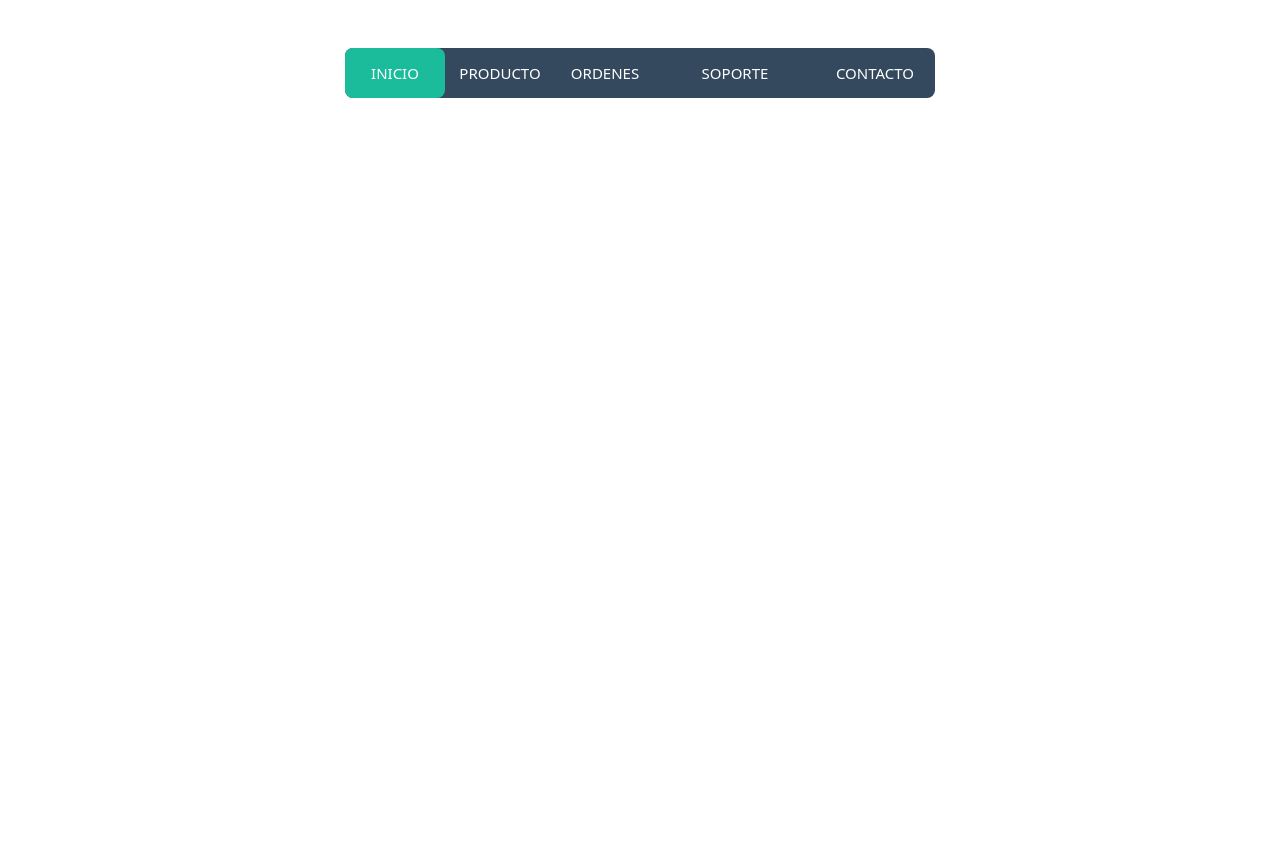
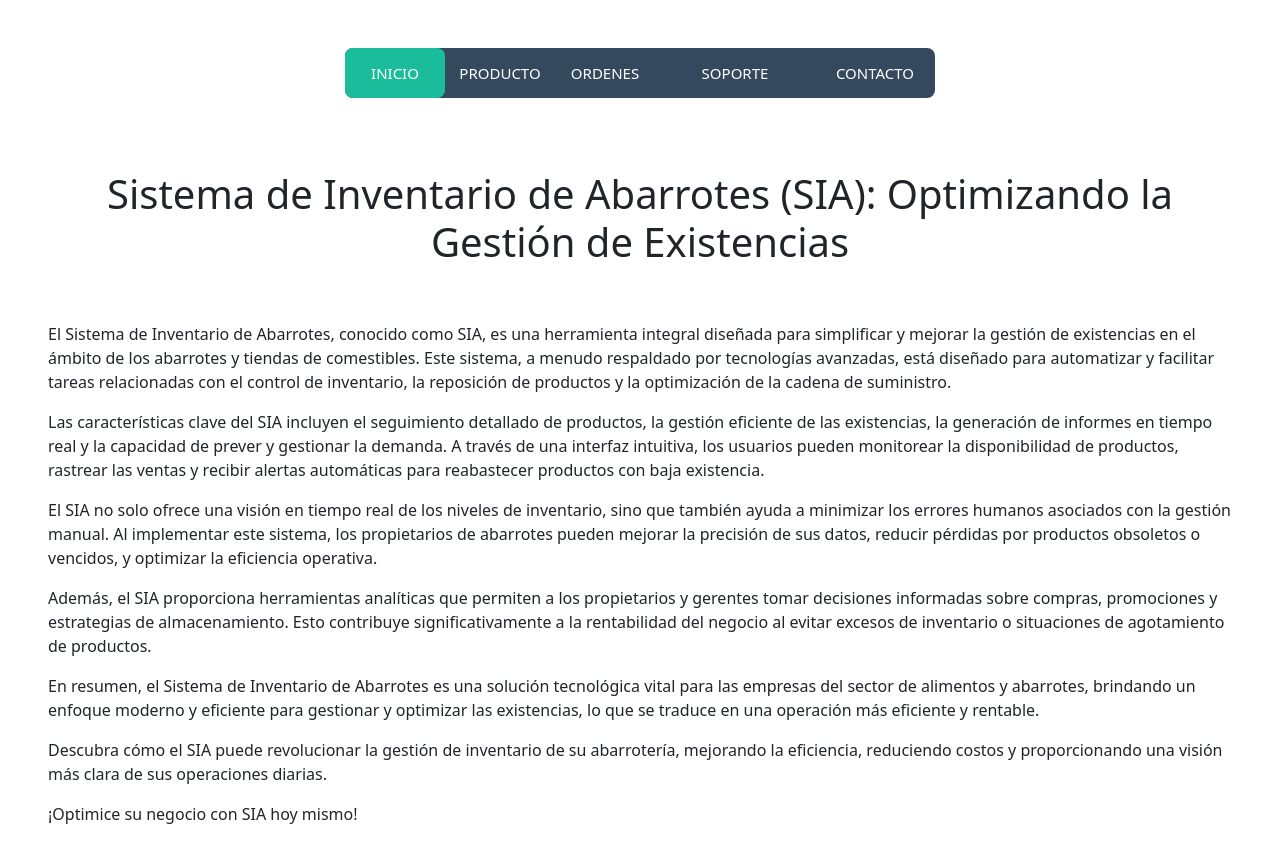
Before and after one commit to jessicatec93/adc_front, an Angular app: page /home in a window 1280 px wide. Before the commit this address led to /. Shown: the top 862 px of the page. Before the commit the page ends 800 px from the top, so only its background shows below. Built offline with nearby package versions, Linux system fonts and the light colour scheme.

Commit message:
Home page

```diff
--- a/src/app/app-routing.module.ts
+++ b/src/app/app-routing.module.ts
@@ -3,11 +3,13 @@ import { RouterModule, Routes } from '@angular/router';
 import { ProductListComponent } from './product/product-list/product-list.component';
 import { OrderListComponent } from './order/order-list/order-list.component';
 import { HttpClientModule } from '@angular/common/http';
+import { HomeComponent } from './home/home.component';
 
 const routes: Routes = [
-  { path: '', redirectTo: 'product-list', pathMatch: 'full' },
+  { path: '', redirectTo: 'home', pathMatch: 'full' },
   { path: 'product-list', component: ProductListComponent },
   { path: 'order-list', component: OrderListComponent },
+  { path: 'home', component: HomeComponent },
 ];
 
 @NgModule({
--- a/src/app/app.module.ts
+++ b/src/app/app.module.ts
@@ -7,6 +7,7 @@ import { AppComponent } from './app.component';
 import { OrderListComponent } from './order/order-list/order-list.component';
 import { ProductListComponent } from './product/product-list/product-list.component';
 import { HeaderComponent } from './header/header.component';
+import { HomeComponent } from './home/home.component';
 
 @NgModule({
   declarations: [
@@ -15,7 +16,8 @@ import { HeaderComponent } from './header/header.component';
     OrderListComponent,
     OrderListComponent,
     ProductListComponent,
-    HeaderComponent
+    HeaderComponent,
+    HomeComponent
   ],
   imports: [
     BrowserModule,
--- /dev/null
+++ b/src/app/home/home.component.html
@@ -0,0 +1,33 @@
+<br><br><br>
+<h1 class="text-center">Sistema de Inventario de Abarrotes (SIA): Optimizando la Gestión de Existencias</h1>
+<br><br>
+
+<div>
+  <p>
+    El Sistema de Inventario de Abarrotes, conocido como SIA, es una herramienta integral diseñada para simplificar y mejorar la gestión de existencias en el ámbito de los abarrotes y tiendas de comestibles. Este sistema, a menudo respaldado por tecnologías avanzadas, está diseñado para automatizar y facilitar tareas relacionadas con el control de inventario, la reposición de productos y la optimización de la cadena de suministro.
+  </p>
+
+  <p>
+    Las características clave del SIA incluyen el seguimiento detallado de productos, la gestión eficiente de las existencias, la generación de informes en tiempo real y la capacidad de prever y gestionar la demanda. A través de una interfaz intuitiva, los usuarios pueden monitorear la disponibilidad de productos, rastrear las ventas y recibir alertas automáticas para reabastecer productos con baja existencia.
+  </p>
+
+  <p>
+    El SIA no solo ofrece una visión en tiempo real de los niveles de inventario, sino que también ayuda a minimizar los errores humanos asociados con la gestión manual. Al implementar este sistema, los propietarios de abarrotes pueden mejorar la precisión de sus datos, reducir pérdidas por productos obsoletos o vencidos, y optimizar la eficiencia operativa.
+  </p>
+
+  <p>
+    Además, el SIA proporciona herramientas analíticas que permiten a los propietarios y gerentes tomar decisiones informadas sobre compras, promociones y estrategias de almacenamiento. Esto contribuye significativamente a la rentabilidad del negocio al evitar excesos de inventario o situaciones de agotamiento de productos.
+  </p>
+
+  <p>
+    En resumen, el Sistema de Inventario de Abarrotes es una solución tecnológica vital para las empresas del sector de alimentos y abarrotes, brindando un enfoque moderno y eficiente para gestionar y optimizar las existencias, lo que se traduce en una operación más eficiente y rentable.
+  </p>
+
+  <p>
+    Descubra cómo el SIA puede revolucionar la gestión de inventario de su abarrotería, mejorando la eficiencia, reduciendo costos y proporcionando una visión más clara de sus operaciones diarias.
+  </p>
+
+  <p>
+    ¡Optimice su negocio con SIA hoy mismo!
+  </p>
+</div>
```
Also changed, not shown: src/app/home/home.component.ts (added, +10 -0 lines), src/app/home/home.component.css (added), 1 other file (tests, documents, lock files or other folders).
